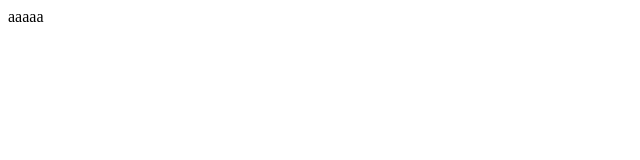
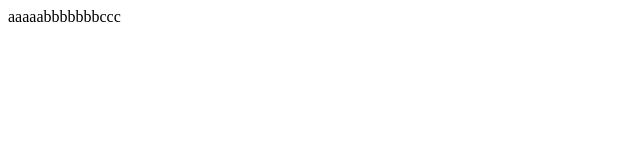
Before and after one commit to amies0919/nano, a plain HTML site: page src/index.html in a window 1280 px wide. Shown: the whole page, without its empty margins (0-640 px from the left). Drawn offline with Linux system fonts and the light colour scheme.

Commit message:
add cccc

```diff
--- a/src/index.html
+++ b/src/index.html
@@ -1,4 +1,4 @@
 <html>
 	<head></head>
-	<body>aaaaa</body>
+	<body>aaaaabbbbbbbccc</body>
 </html>
```
